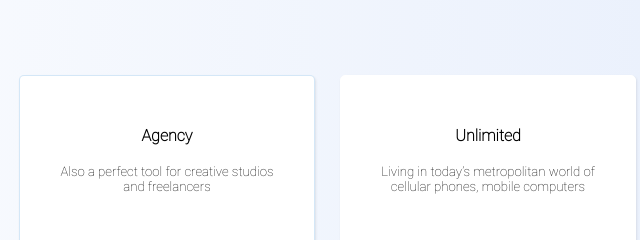
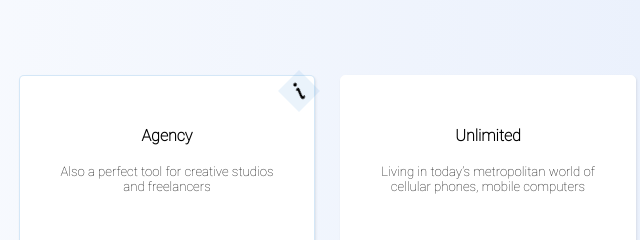
Before and after one commit to TamarImesashvili/cards2, a plain HTML site: page index.html in a window 1280 px wide. Shown: the part 263-503 px from the top of the page, 473-1113 px from the left. Drawn offline with Linux system fonts and the light colour scheme.

Commit message:
Update index.html

```diff
--- a/index.html
+++ b/index.html
@@ -25,6 +25,7 @@
         <button>Get it</button>
     </div>
         <div class="div3">
+            <img class="image" src="letter-i.png" alt="info">
             <h4>Agency</h4><br>
             <p>Also a perfect tool for creative studios<br>
                 and freelancers</p><br><br><br>
```
